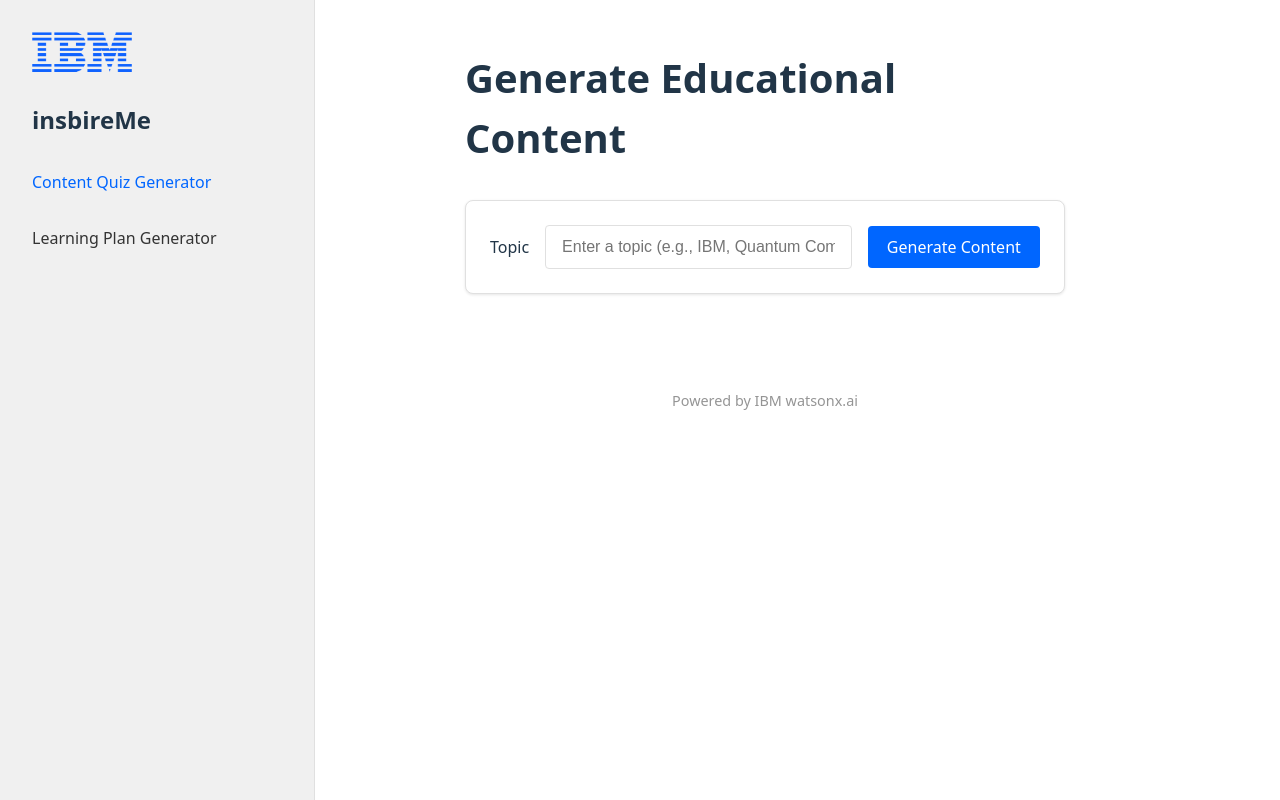
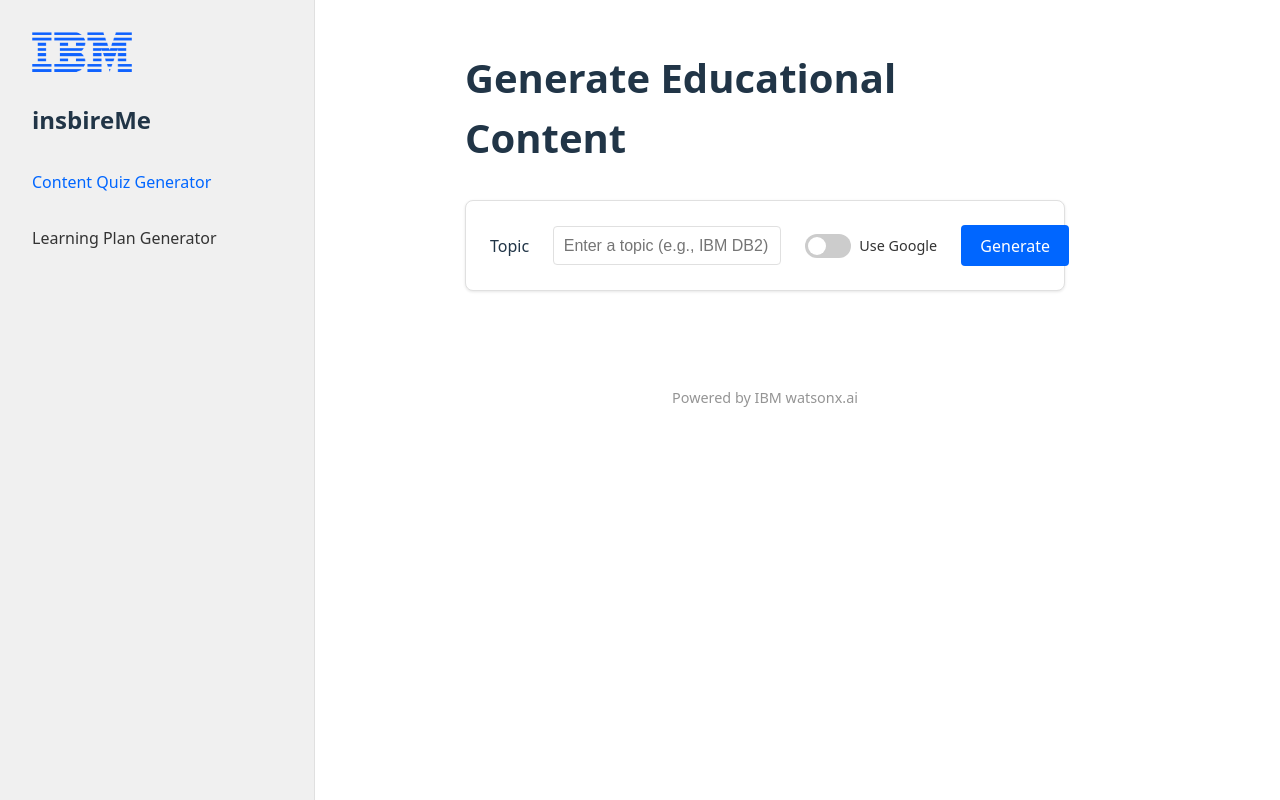
Before and after one commit to xingguo-huang/insbireMe-react, a React (Vite) app: page / in a window 1280 px wide. Built offline with nearby package versions, Linux system fonts and the light colour scheme.

Commit message:
feat: add toggle for web context usage and improve input layout

```diff
--- a/src/components/ContentGenerator.css
+++ b/src/components/ContentGenerator.css
@@ -202,3 +202,114 @@
 .submit-quiz-btn:hover {
   background-color: var(--primary-hover, #0055d4);
 }
+
+/* Single row controls */
+.single-row-controls {
+  display: flex;
+  align-items: center; /* Center align all items vertically */
+  gap: 1rem; /* Smaller gap */
+  width: 100%;
+}
+
+/* Topic label */
+.topic-label {
+  font-weight: 500;
+  margin-right: 0.5rem;
+  flex-shrink: 0; /* Prevent label from shrinking */
+}
+
+/* Topic input */
+.topic-input {
+  flex: 1; /* Take up available space */
+  padding: 0.6rem; /* Slightly smaller padding */
+  border: 1px solid var(--border-color, #e0e0e0);
+  border-radius: 4px;
+  font-size: 1rem;
+}
+
+/* Toggle wrapper */
+.toggle-wrapper {
+  display: flex;
+  align-items: center;
+  margin: 0 0.5rem;
+  flex-shrink: 0;
+  white-space: nowrap;
+}
+
+/* The switch - the box around the slider */
+.switch {
+  position: relative;
+  display: inline-block;
+  width: 46px;
+  height: 24px;
+  margin-right: 8px;
+}
+
+/* Hide default HTML checkbox */
+.switch input {
+  opacity: 0;
+  width: 0;
+  height: 0;
+  margin: 0;
+  padding: 0;
+}
+
+/* The slider */
+.slider {
+  position: absolute;
+  cursor: pointer;
+  top: 0;
+  left: 0;
+  right: 0;
+  bottom: 0;
+  background-color: #ccc;
+  transition: .4s;
+}
+
+.slider.round {
+  border-radius: 24px;
+}
+
+.slider:before {
+  position: absolute;
+  content: "";
+  height: 18px;
+  width: 18px;
+  left: 3px;
+  bottom: 3px;
+  background-color: white;
+  transition: .4s;
+  border-radius: 50%;
+}
+
+input:checked + .slider {
+  background-color: var(--primary-color, #0066ff);
+}
+
+input:checked + .slider:before {
+  transform: translateX(22px);
+}
+
+/* Toggle label */
+.toggle-label {
+  font-size: 0.9rem;
+  font-weight: 500;
+  color: var(--text-color, #333);
+}
+
+/* Responsive design */
+@media (max-width: 768px) {
+  .single-row-controls {
+    flex-wrap: wrap; /* Allow wrapping on small screens */
+  }
+
+  .topic-label {
+    width: 100%;
+    margin-bottom: 0.5rem;
+  }
+
+  .topic-input {
+    flex-basis: 100%;
+    margin-bottom: 0.75rem;
+  }
+}
--- a/src/components/ContentGenerator.jsx
+++ b/src/components/ContentGenerator.jsx
@@ -13,20 +13,22 @@
   const [answers, setAnswers] = useState({});
   const [score, setScore] = useState(null);
   const [timerActive, setTimerActive] = useState(false);
+  const [useWebContext, setUseWebContext] = useState(false);
 
   const handleSubmit = async (e) => {
     e.preventDefault();
     setLoading(true);
     setError(null);
     setShowQuiz(false);
-    setAnswers({}); // Reset previous answers
-    setScore(null); // Reset previous score
+    setAnswers({});
+    setScore(null);
 
     try {
-      const data = await generateContent(topic);
+      // Pass useWebContext to your API function
+      const data = await generateContent(topic, useWebContext);
       setResult(data);
-      setTimeLeft(120); // Set to 2 minutes (120 seconds)
-      setTimerActive(true); // Activate the timer
+      setTimeLeft(120);
+      setTimerActive(true);
     } catch (err) {
       setError('Failed to generate content. Please try again.');
     } finally {
@@ -82,21 +84,38 @@
       {!showQuiz && (
         <>
           <div className="input-container">
-            <form onSubmit={handleSubmit}>
-              <div className="form-group">
-                <label htmlFor="topic">Topic</label>
+            <div className="single-row-controls">
+              <label htmlFor="topic" className="topic-label">Topic</label>
               <input
                 type="text"
                 id="topic"
                 value={topic}
                 onChange={(e) => setTopic(e.target.value)}
-                  placeholder="Enter a topic (e.g., IBM, Quantum Computing)"
+                placeholder="Enter a topic (e.g., IBM DB2)"
+                className="topic-input"
               />
-                <button type="submit" disabled={loading}>
-                  {loading ? 'Generating...' : 'Generate Content'}
+
+              <div className="toggle-wrapper">
+                <div className="switch">
+                  <input
+                    type="checkbox"
+                    id="useGoogle"
+                    checked={useWebContext}
+                    onChange={(e) => setUseWebContext(e.target.checked)}
+                  />
+                  <label htmlFor="useGoogle" className="slider round"></label>
+                </div>
+                <span className="toggle-label">Use Google</span>
+              </div>
+
+              <button
+                onClick={handleSubmit}
+                className="generate-btn"
+                disabled={loading}
+              >
+                {loading ? 'Generating..' : 'Generate'}
               </button>
             </div>
-            </form>
           </div>
 
           {error && <div className="error">{error}</div>}
--- a/src/services/api.js
+++ b/src/services/api.js
@@ -1,13 +1,15 @@
 // src/services/api.js
 import axios from 'axios';
 
-const API_URL = 'https://watsonx-quiz-api.1xqt93j1duhw.us-south.codeengine.appdomain.cloud';
+// const API_URL = 'https://watsonx-quiz-api.1xqt93j1duhw.us-south.codeengine.appdomain.cloud';
+const API_URL = 'http://127.0.0.1:8000';
 
-export const generateContent = async (topic) => {
+export const generateContent = async (topic, useWebContext = false) => {
   try {
     const response = await axios.post(`${API_URL}/api/v1/generate/`, {
       topic,
-      parameters: {}
+      parameters: {},
+      use_web_context: useWebContext  // Add the new parameter
     });
     return response.data;
   } catch (error) {
```
Lines whose indentation alone changed are shown as unchanged.
